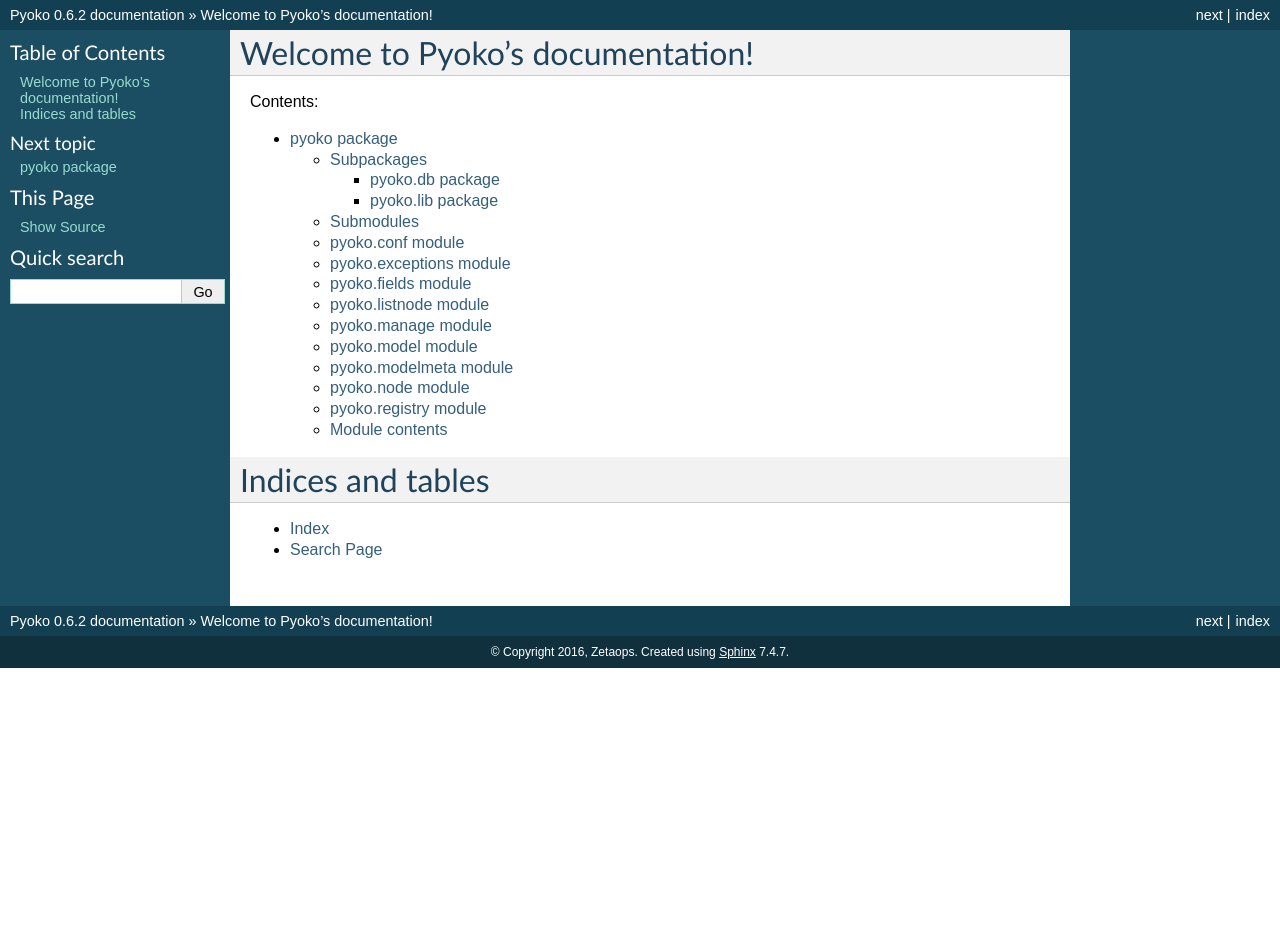
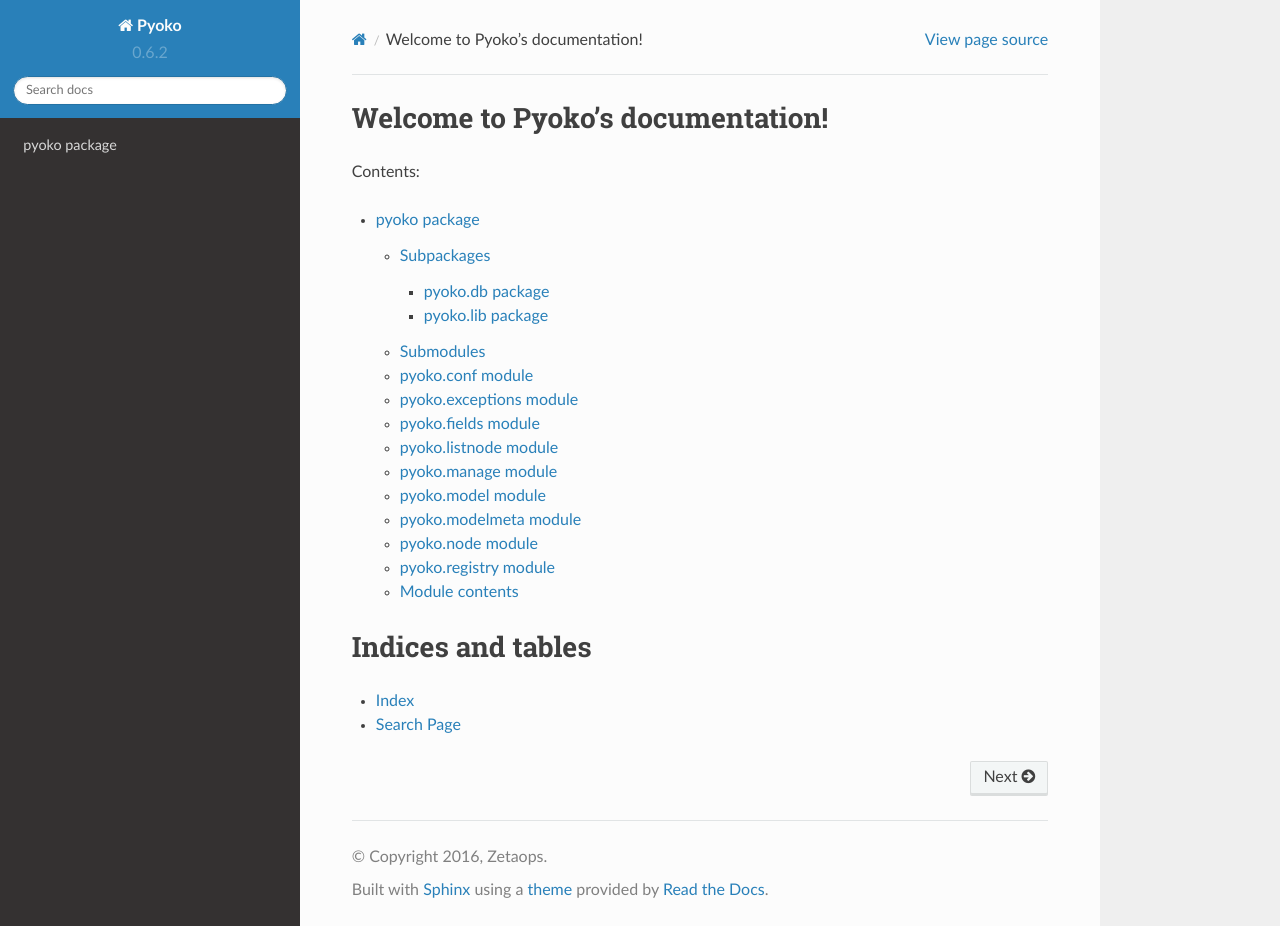
Before and after one commit to zetaops/pyoko, a Sphinx documentation site: the page built from docs/index.rst, in a window 1280 px wide and 926 px high. Built offline with Sphinx 7.4.7 and the Read the Docs theme 2.0.0, drawn with Linux system fonts in a browser that asks for light colours.

Commit message:
CHANGE rref #5068 GH-26

```diff
--- a/docs/conf.py
+++ b/docs/conf.py
@@ -101,7 +101,7 @@
 #show_authors = False
 
 # The name of the Pygments (syntax highlighting) style to use.
-pygments_style = 'sphinx'
+pygments_style = 'monokai'
 
 # A list of ignored prefixes for module index sorting.
 #modindex_common_prefix = []
@@ -117,7 +117,13 @@
 
 # The theme to use for HTML and HTML Help pages.  See the documentation for
 # a list of builtin themes.
-html_theme = 'classic'
+# html_theme = 'classic'
+
+import sphinx_rtd_theme
+
+html_theme = "sphinx_rtd_theme"
+
+html_theme_path = [sphinx_rtd_theme.get_html_theme_path()]
 
 # Theme options are theme-specific and customize the look and feel of a theme
 # further.  For a list of options available for each theme, see the
```
